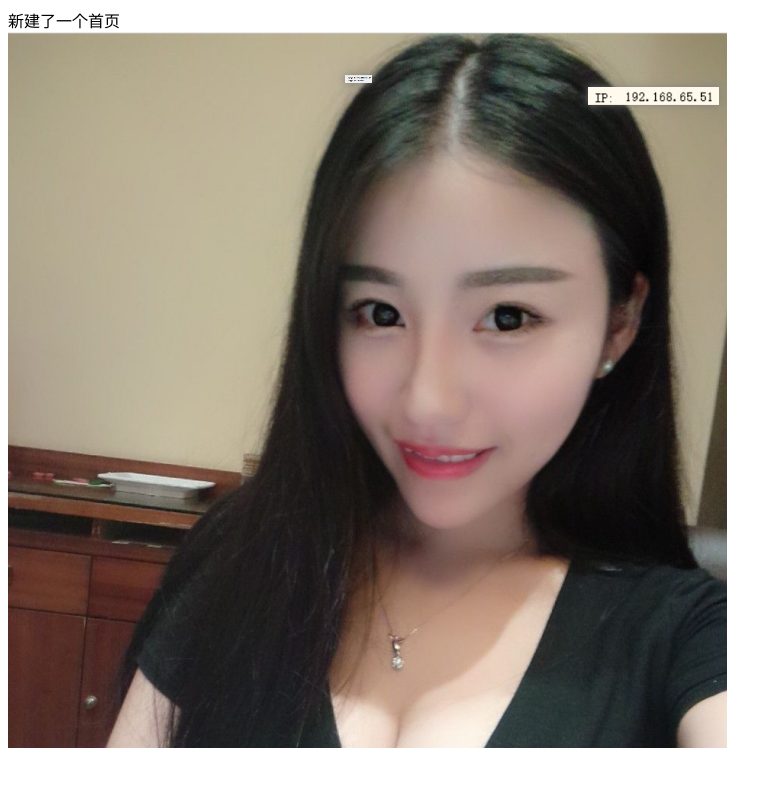
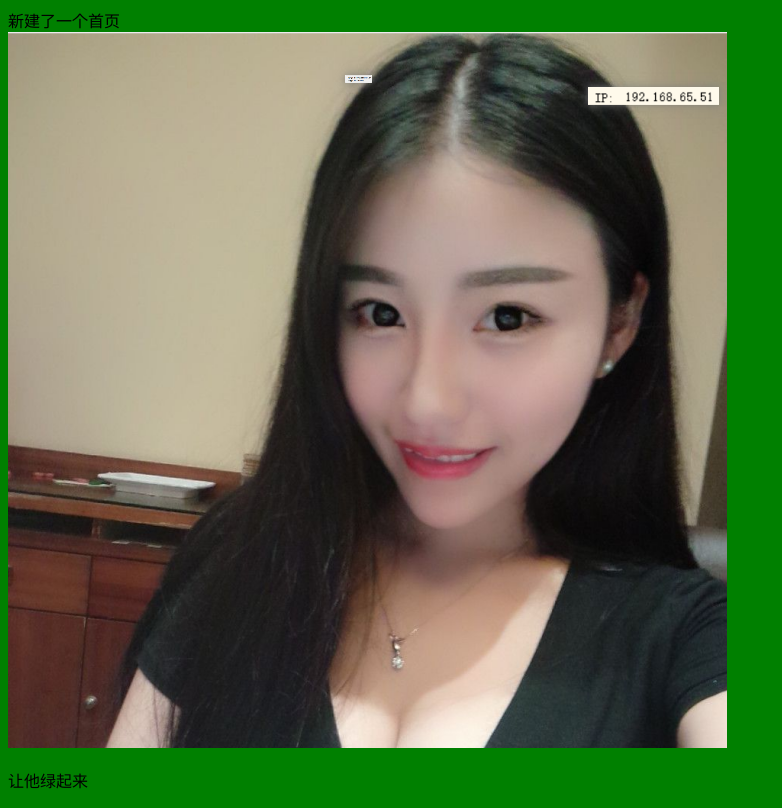
Before and after one commit to penglin0613/studyGitHub56_02, a plain HTML site: page index.html in a window 1280 px wide. Shown: the whole page, without its empty margins (0-782 px from the left). Drawn offline with Linux system fonts and the light colour scheme.

Commit message:
让他绿起来

```diff
--- /dev/null
+++ b/index.css
@@ -0,0 +1,3 @@
+body {
+    background-color: green;
+}
--- a/index.html
+++ b/index.html
@@ -4,9 +4,11 @@
     <meta charset="UTF-8">
     <meta name="viewport" content="width=device-width, initial-scale=1.0">
     <title>首页</title>
+    <link rel="stylesheet" href="./index.css">
 </head>
 <body>
     <div>新建了一个首页</div>
     <img src="./ml04.png" alt="">
+    <p>让他绿起来</p>
 </body>
 </html>
```
